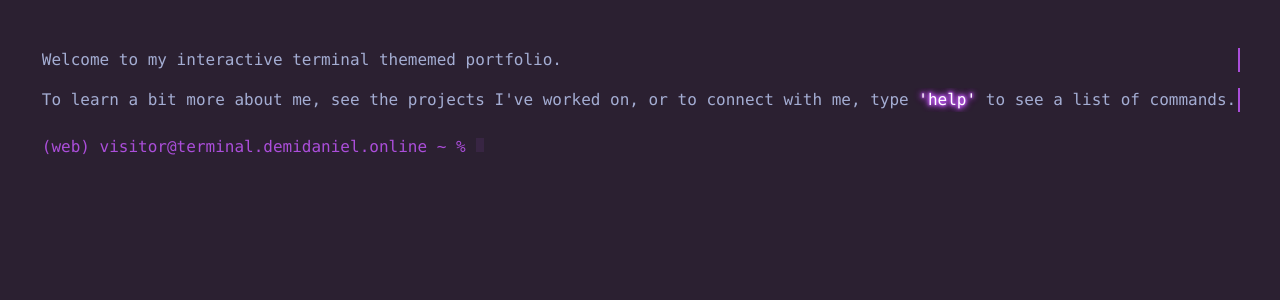
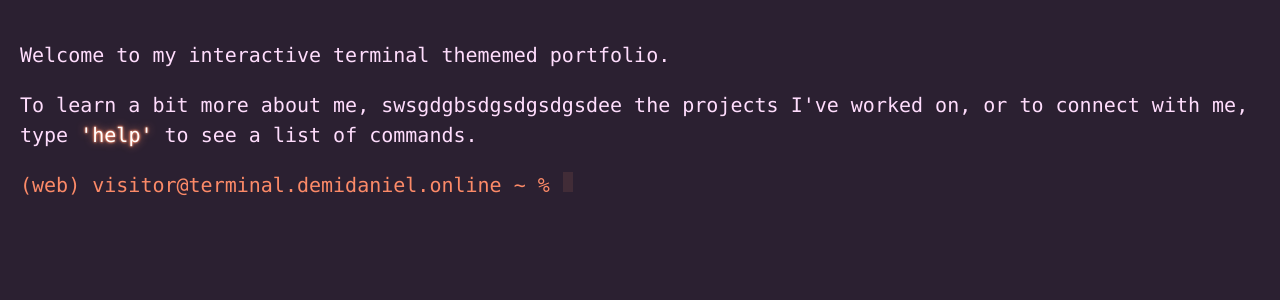
Before and after one commit to OODemi52/webTerminalPortfolio, a React (Vite) app: page / in a window 1280 px wide. Shown: the top 300 px of the page. Built offline with nearby package versions, Linux system fonts and the light colour scheme.

Commit message:
Refined commands, changed color palatte

```diff
--- a/src/App.css
+++ b/src/App.css
@@ -1,19 +1,12 @@
 #root {
-  max-width: 1280px;
   margin: 0 auto;
-  padding: 2rem;
-}
-
-.container{
-  display: inline-block;
+  padding: 1rem;
 }
 
 .typed-out{
-  overflow: hidden;
-  border-right: .15em solid #ab4eda;
-  white-space: nowrap;
+  white-space: wrap;
   animation:
-    typing 5s forwards;
+    typing 0s forwards; /*Changed to 0s to disable for time being*/
   width: 0;
 }
 @keyframes typing {
--- a/src/App.tsx
+++ b/src/App.tsx
@@ -8,7 +8,7 @@ function App(): React.ReactNode {
     <>
     <div className='container'>
       <p className='message typed-out'>Welcome to my interactive terminal thememed portfolio.</p>
-      <p className='message typed-out'>To learn a bit more about me, see the projects I've worked on, or to connect with me, type
+      <p className='message typed-out'>To learn a bit more about me, swsgdgbsdgsdgsdgsdee the projects I've worked on, or to connect with me, type
       <span className='command'> 'help'</span> to see a list of commands.</p>
     </div>
     <Terminal/>
--- a/src/components/Terminal.tsx
+++ b/src/components/Terminal.tsx
@@ -18,7 +18,7 @@ const Terminal: React.FC = () => {
     <>
       {promptHistory.map((prompt, index) => (
         <div key={index}>
-          {`(web) visitor@terminal.demidaniel.online ~ % ${prompt.command}`}
+          <span className='prompt'>{`(web) visitor@terminal.demidaniel.online ~ %`}<span>{prompt.command}</span></span>
           <br />
           {prompt.output}
         </div>
--- a/src/components/TerminalPrompt.tsx
+++ b/src/components/TerminalPrompt.tsx
@@ -36,7 +36,7 @@ const TerminalPrompt: React.FC<TerminalPromptProps> = ({ onEnterPress }) => {
   return (
     <>
       <div className="terminal-prompt">
-        <span className="width-machine">(web) visitor@terminal.demidaniel.online ~ % <span className="command">{inputText}</span><span className="blinking-caret"></span></span>
+        <span className="width-machine prompt">(web) visitor@terminal.demidaniel.online ~ % <span className="command">{inputText}</span><span className="blinking-caret"></span></span>
         <input
           autoComplete="off"
           spellCheck="false"
--- a/src/components/commands/History.tsx
+++ b/src/components/commands/History.tsx
@@ -3,13 +3,16 @@ import '../styles/History.css'
 
 const History: React.FC<{ historyArray: string[] }> = ({historyArray}) => {
       return (
+        <>
           <div>
             <ul>
               {historyArray.map((historyItem, index) => (
                 <li className='command' key={index}>{historyItem.toLowerCase()}</li>
               ))}
             </ul>
+            <br />
           </div>
+        </>
       );
 
 }
--- a/src/components/commands/NotFound.tsx
+++ b/src/components/commands/NotFound.tsx
@@ -2,7 +2,9 @@ import React from 'react'
 
 const NotFound: React.FC<{ command:string }> = ({command}) => {
   return (
-    <div>wsh: command not found: {command}. For a list of commands, type <span className="command">'help'</span>.</div>
+    <>
+      <div>wsh: command not found: {command}. For a list of commands, type <span className="command">'help'</span>.</div><br />
+    </>
   )
 }
 
--- a/src/components/commands/Projects.tsx
+++ b/src/components/commands/Projects.tsx
@@ -2,36 +2,16 @@ import React from 'react'
 
 const Projects:React.FC = () => {
 
-  // Open project depending on which project command is passed in through props.
-  // Come B
-  /*
-  useEffect(() => {
-    switch (Future prop.toLowerCase()) {
-      case 'Slack Image Uploader':
-        return <Whoami />;
-      case 'Asset Management Application':
-        return <Whois />;
-      case 'Interactive Web Terminal Portfolio':
-        return <Education />;
-      case 'Ball-Valve Control System':
-        return <Projects />;
-      default:
-        return <NotFound command={command} />;
-    }
-  })*/
 <p><strong>Slack Image Uploader</strong><br />Application that allows users to upload images in a specified directory to a specified Slack channel.<br /><em>Technologies Used: Typescript, React, Node.js, Express, Slack Web API, FS and PATH Modules, Electron</em></p>
   return (
     <>
       <ul>
-        <li><p><strong>Slack Image Uploader - slack</strong><br />Application that allows users to upload multiple images in a specified directory to a specified Slack channel. This application aims to reduce the amount of time require to upload large amounts of images (100+) to Slack using their native application.<br /><em>Technologies Used: Typescript, React, Node.js, Express, Slack Web API, FS and PATH Modules, Electron</em></p></li>
-        <li><p><strong>Asset Management Application - asset</strong><br />Application that allows users to upload images in a specified directory to a specified Slack channel.<br /><em>Technologies Used: Javascript, React, Node.js, Express, Bcrpyt, JWT, MongoDB, Axios</em></p></li>
-        <li><p><strong>Interactive Web Terminal Portfolio - terminal</strong><br />Uncaught RangeError: Circular Reference. Maximum call stack size exceeded ;)<br /><em>Technologies Used: Typescript, React, Redux</em></p></li>
-        <li><p><strong>Ball-Valve Control System - control</strong><br /> An automated control valve created by the Coanda Corporation ENME 444 Fall 2020 Capstone group. The program is used to control a ball valve in an Experimemtal Reaction Turbine using a stepper motor as an actuator based on user input through buttons and data collected from a proximity sensor that is used to sense mass air flow rate.<br /><em>Technologies Used: C++, SoftwareSerial Library, LiquidCrystal_I2C Library, Time-Of-Flight Sensor, Stepper Motor, Arduino</em></p></li>
+        <li><p><strong><a className='info' href='https://github.com/OODemi52/slackUpload' target='_blank'>Slack Image Uploader</a></strong><br />Application that allows users to upload multiple images in a specified directory to a specified Slack channel. This application aims to reduce the amount of time require to upload large amounts of images (100+) to Slack using their native application.<br /><em>Technologies Used: Typescript, React, Node.js, Express, Slack Web API, FS and PATH Modules, Electron</em></p></li>
+        <li><p><strong><a className='info' href='https://github.com/OODemi52/the-lords-library-backend' target='_blank'>Asset Management Application</a></strong><br />Application that allows users to upload images in a specified directory to a specified Slack channel.<br /><em>Technologies Used: Javascript, React, Node.js, Express, Bcrpyt, JWT, MongoDB, Axios</em></p></li>
+        <li><p><strong><a className='info' href='https://github.com/OODemi52/webTerminalPortfolio' target='_blank'>Interactive Web Terminal Portfolio</a></strong><br />Uncaught RangeError: Circular Reference. Maximum call stack size exceeded ;)<br /><em>Technologies Used: Typescript, React, Redux</em></p></li>
+        <li><p><strong><a className='info' href='https://github.com/OODemi52/Control-Ball-Valve-System' target='_blank'>Ball-Valve Control System</a></strong><br /> An automated control valve created by the Coanda Corporation ENME 444 Fall 2020 Capstone group. The program is used to control a ball valve in an Experimemtal Reaction Turbine using a stepper motor as an actuator based on user input through buttons and data collected from a proximity sensor that is used to sense mass air flow rate.<br /><em>Technologies Used: C++, SoftwareSerial Library, LiquidCrystal_I2C Library, Time-Of-Flight Sensor, Stepper Motor, Arduino</em></p></li>
         <li><p><strong>LIDAR Camera Autofocus System</strong><br />- - - Under Construction! - - -</p></li>
       </ul>
-
-      <p>To navigate the the <a className='info' href="https://github.com/OODemi52" target='_blank'>Github</a> repo for any of the projects use the command '<span className='command'>open project {'<project-alias>'}</span>'.<br />The project alias can be found next to it's title (e.g. open project slack)</p>
-      <h1>COME BACK AND ADD FUNCTIONALLITY FOR THIS^^^^</h1>
     </>
   )
 }
--- a/src/components/styles/TerminalPrompt.css
+++ b/src/components/styles/TerminalPrompt.css
@@ -5,13 +5,13 @@
 
   .blinking-caret {
     display: inline-block;
-    width: 8px; /* Adjust the width of the caret */
-    height: 14px; /* Adjust the height of the caret */
-    background-color: #ab4eda; /* Set the background color of the caret */
-    margin-left: 1px; /* Adjust the spacing between the caret and the text */
+    width: 0.5rem;
+    height: 1rem;
+    background-color: #fc8a68;
+    margin-left: 1px;
     color: #fff;
     text-align: center;
-    animation: blink 0.75s infinite; /* Add a blink animation to the visible caret */
+    animation: blink 0.75s infinite;
   }
 
   @keyframes blink {
--- a/src/index.css
+++ b/src/index.css
@@ -2,6 +2,7 @@
   font-family: 'Menlo', sans-serif;
   line-height: 1.5;
   font-weight: 400;
+  font-size: 20px;
 
   color-scheme: light dark;
   color: #ab4eda;
@@ -22,7 +23,7 @@ body {
 }
 
 .prompt {
-  color: #705d97;
+  color: #fc8a68;
 }
 
 .command {
@@ -33,7 +34,7 @@ body {
 }
 
 .message {
-  color: #A4ADD3;
+  color: #ffddfd;
 }
 
 .info {
@@ -43,11 +44,11 @@ body {
   padding: 0;
 }
 
-@-webkit-keyframes glow {
+@keyframes glow {
   from {
-    text-shadow: 0 0 1px #ab4eda, 0 0 2px #ab4eda, 0 0 3px #ab4eda, 0 0 4px #ab4eda, 0 0 5px #ab4eda, 0 0 6px #ab4eda, 0 0 7px #ab4eda;
+    text-shadow: 0 0 1px #fc8a68, 0 0 2px #fc8a68, 0 0 7px #fc8a68;
   }
   to {
-    text-shadow: 0 0 3px #ab4eda, 0 0 4px #ab4eda, 0 0 5px #ab4eda, 0 0 6px #ab4eda, 0 0 7px #ab4eda, 0 0 8px #ab4eda, 0 0 9px #ab4eda;
+    text-shadow: 0 0 3px #fc8a68, 0 0 4px #fc8a68, 0 0 9px #fc8a68;
   }
 }
```
Lines whose indentation alone changed are shown as unchanged.
